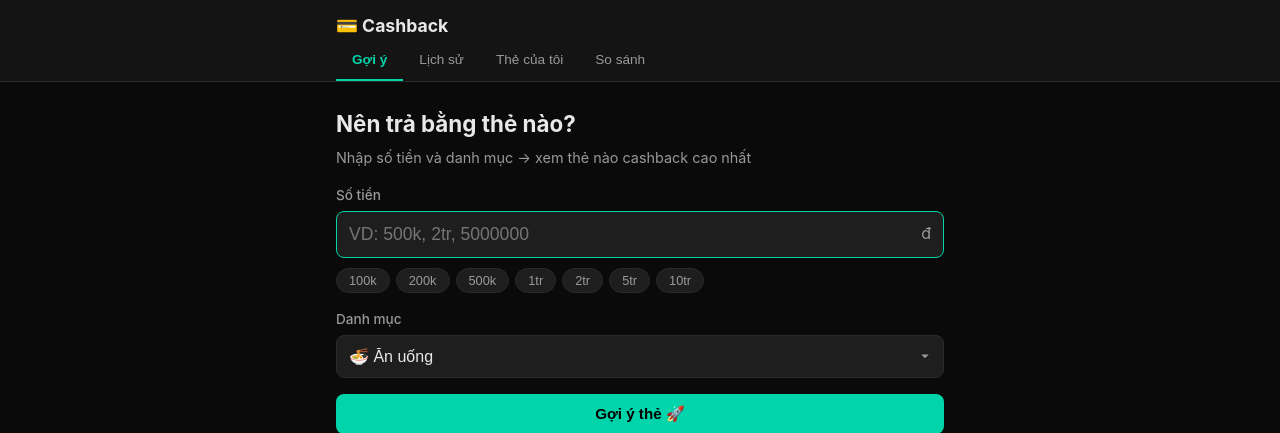
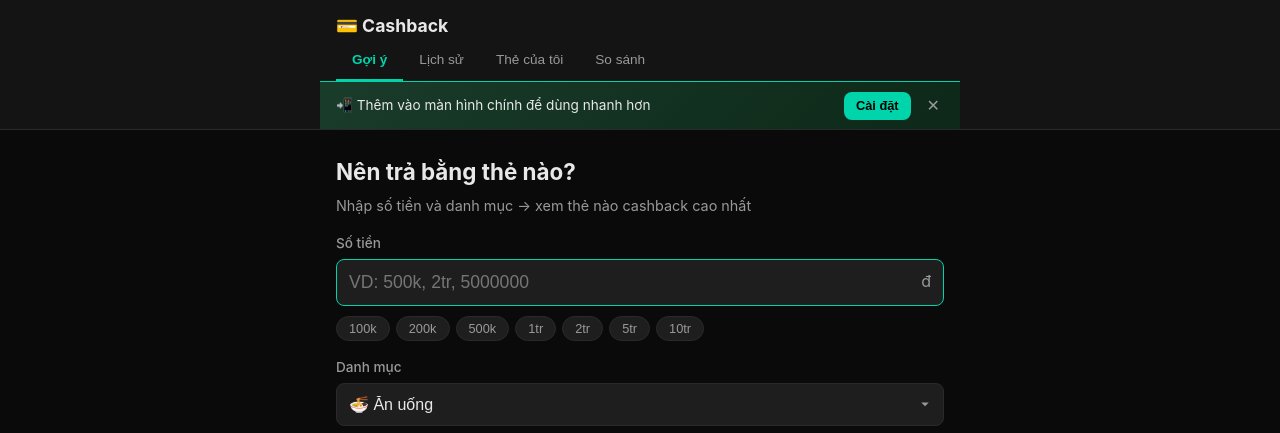
Before and after one commit to ios4vn/cashback-optimizer, a Flask app: page / in a window 1280 px wide. Shown: the top 433 px of the page. Run offline with Flask 3, Linux system fonts and the light colour scheme.

Commit message:
fix: PWA install banner always visible, not just Android Chrome

```diff
--- a/static/app.js
+++ b/static/app.js
@@ -433,25 +433,38 @@ document.querySelectorAll('.chip[data-amount]').forEach(btn => {
 
 // ===== PWA Install =====
 let deferredPrompt = null;
+const isStandalone = window.matchMedia('(display-mode: standalone)').matches || window.navigator.standalone;
+
+function showInstallBanner() {
+    if (!isStandalone && !localStorage.getItem('cb_dismiss_install')) {
+        document.getElementById('install-banner').classList.remove('hidden');
+    }
+}
 
 window.addEventListener('beforeinstallprompt', e => {
     e.preventDefault();
     deferredPrompt = e;
-    if (!localStorage.getItem('cb_dismiss_install')) {
-        document.getElementById('install-banner').classList.remove('hidden');
-    }
+    showInstallBanner();
 });
+
+// Show banner on iOS/other browsers too (after short delay)
+setTimeout(() => { if (!deferredPrompt) showInstallBanner(); }, 2000);
 
 document.getElementById('btn-install')?.addEventListener('click', async () => {
     if (deferredPrompt) {
         deferredPrompt.prompt();
         await deferredPrompt.userChoice;
         deferredPrompt = null;
+        document.getElementById('install-banner').classList.add('hidden');
     } else {
-        // iOS fallback — show instructions
-        alert('Trên Safari: nhấn nút Chia sẻ (⬆️) → "Thêm vào Màn hình chính"');
+        // iOS / other browsers — show instructions
+        const isIOS = /iPad|iPhone|iPod/.test(navigator.userAgent);
+        if (isIOS) {
+            alert('Trên Safari:\n1. Nhấn nút Chia sẻ (⬆️) ở thanh dưới\n2. Kéo xuống chọn "Thêm vào Màn hình chính"');
+        } else {
+            alert('Trên trình duyệt:\n1. Nhấn menu ⋮ (3 chấm) góc trên phải\n2. Chọn "Thêm vào Màn hình chính" hoặc "Install app"');
+        }
     }
-    document.getElementById('install-banner').classList.add('hidden');
 });
 
 document.getElementById('btn-dismiss-install')?.addEventListener('click', () => {
--- a/static/style.css
+++ b/static/style.css
@@ -270,9 +270,9 @@ footer {
 
 /* Install Banner */
 .install-banner {
-    display: flex; align-items: center; gap: 0.75rem; padding: 0.5rem 1rem;
-    background: var(--surface2); border-top: 1px solid var(--border);
-    font-size: 0.8rem; max-width: 640px; margin: 0 auto;
+    display: flex; align-items: center; gap: 0.75rem; padding: 0.6rem 1rem;
+    background: linear-gradient(135deg, #1a3c2a, #0d2818); border-top: 1px solid var(--accent);
+    font-size: 0.85rem; max-width: 640px; margin: 0 auto;
 }
 .install-banner span { flex: 1; }
 .btn-close {
```
